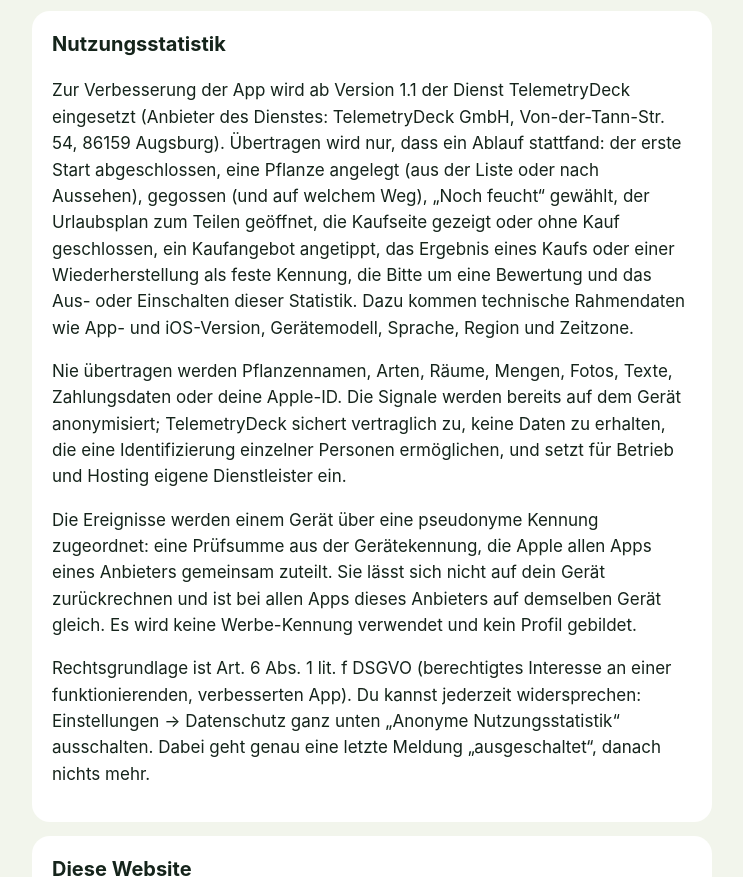
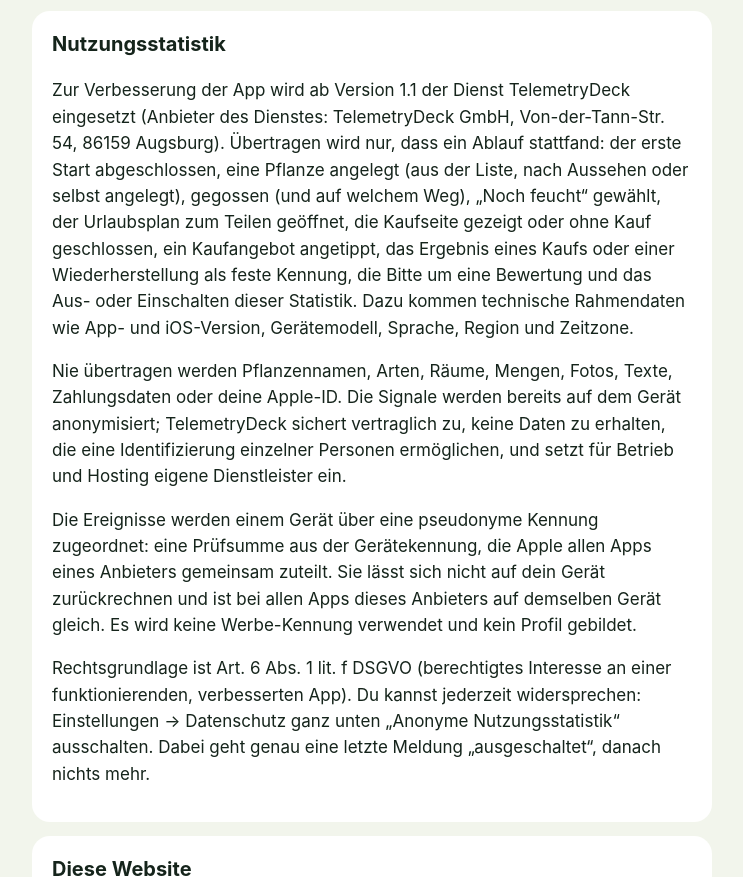
Before and after one commit to BrockAImusic/giesstag, a plain HTML site: page datenschutz.html in a window 1280 px wide. Shown: the part 1555-2432 px from the top of the page, without its empty margins (268-1011 px from the left). Drawn offline with Linux system fonts and the light colour scheme.

Commit message:
Datenschutz iOS: Weg „selbst angelegt“ (Gießtag 1.4)

```diff
--- a/datenschutz.html
+++ b/datenschutz.html
@@ -44,7 +44,7 @@
   </section>
   <section>
     <h2>Nutzungsstatistik</h2>
-    <p>Zur Verbesserung der App wird ab Version 1.1 der Dienst TelemetryDeck eingesetzt (Anbieter des Dienstes: TelemetryDeck GmbH, Von-der-Tann-Str. 54, 86159 Augsburg). Übertragen wird nur, dass ein Ablauf stattfand: der erste Start abgeschlossen, eine Pflanze angelegt (aus der Liste oder nach Aussehen), gegossen (und auf welchem Weg), „Noch feucht“ gewählt, der Urlaubsplan zum Teilen geöffnet, die Kaufseite gezeigt oder ohne Kauf geschlossen, ein Kaufangebot angetippt, das Ergebnis eines Kaufs oder einer Wiederherstellung als feste Kennung, die Bitte um eine Bewertung und das Aus- oder Einschalten dieser Statistik. Dazu kommen technische Rahmendaten wie App- und iOS-Version, Gerätemodell, Sprache, Region und Zeitzone.</p>
+    <p>Zur Verbesserung der App wird ab Version 1.1 der Dienst TelemetryDeck eingesetzt (Anbieter des Dienstes: TelemetryDeck GmbH, Von-der-Tann-Str. 54, 86159 Augsburg). Übertragen wird nur, dass ein Ablauf stattfand: der erste Start abgeschlossen, eine Pflanze angelegt (aus der Liste, nach Aussehen oder selbst angelegt), gegossen (und auf welchem Weg), „Noch feucht“ gewählt, der Urlaubsplan zum Teilen geöffnet, die Kaufseite gezeigt oder ohne Kauf geschlossen, ein Kaufangebot angetippt, das Ergebnis eines Kaufs oder einer Wiederherstellung als feste Kennung, die Bitte um eine Bewertung und das Aus- oder Einschalten dieser Statistik. Dazu kommen technische Rahmendaten wie App- und iOS-Version, Gerätemodell, Sprache, Region und Zeitzone.</p>
     <p>Nie übertragen werden Pflanzennamen, Arten, Räume, Mengen, Fotos, Texte, Zahlungsdaten oder deine Apple-ID. Die Signale werden bereits auf dem Gerät anonymisiert; TelemetryDeck sichert vertraglich zu, keine Daten zu erhalten, die eine Identifizierung einzelner Personen ermöglichen, und setzt für Betrieb und Hosting eigene Dienstleister ein.</p>
     <p>Die Ereignisse werden einem Gerät über eine pseudonyme Kennung zugeordnet: eine Prüfsumme aus der Gerätekennung, die Apple allen Apps eines Anbieters gemeinsam zuteilt. Sie lässt sich nicht auf dein Gerät zurückrechnen und ist bei allen Apps dieses Anbieters auf demselben Gerät gleich. Es wird keine Werbe-Kennung verwendet und kein Profil gebildet.</p>
     <p>Rechtsgrundlage ist Art. 6 Abs. 1 lit. f DSGVO (berechtigtes Interesse an einer funktionierenden, verbesserten App). Du kannst jederzeit widersprechen: Einstellungen → Datenschutz ganz unten „Anonyme Nutzungsstatistik“ ausschalten. Dabei geht genau eine letzte Meldung „ausgeschaltet“, danach nichts mehr.</p>
```
